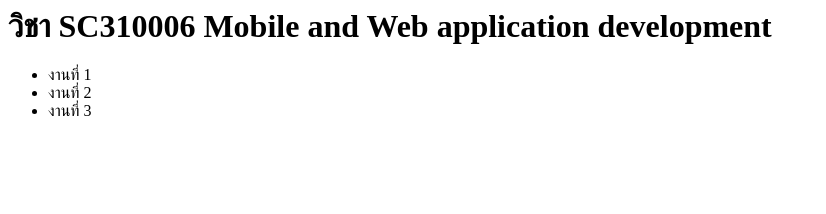
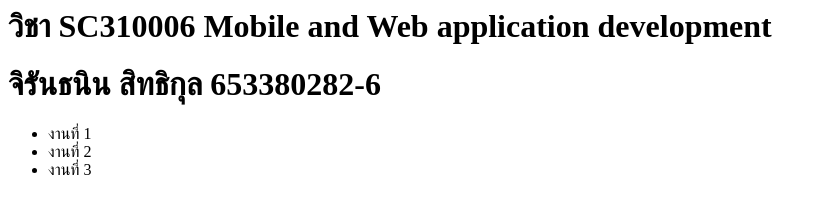
Before and after one commit to Sunjiruntn/web2024, a plain HTML site: page index.html in a window 1280 px wide. Shown: the whole page, without its empty margins (0-826 px from the left). Drawn offline with Linux system fonts and the light colour scheme.

Commit message:
Update index.html
Update index.html

```diff
--- a/index.html
+++ b/index.html
@@ -1,6 +1,7 @@
 <html>
   <body>
     <h1> วิชา SC310006 Mobile and Web application development </h1>
+    <h1> จิรันธนิน สิทธิกุล 653380282-6 </h1>
     <ul>
       <li>งานที่ 1</li>
       <li>งานที่ 2</li>
```
